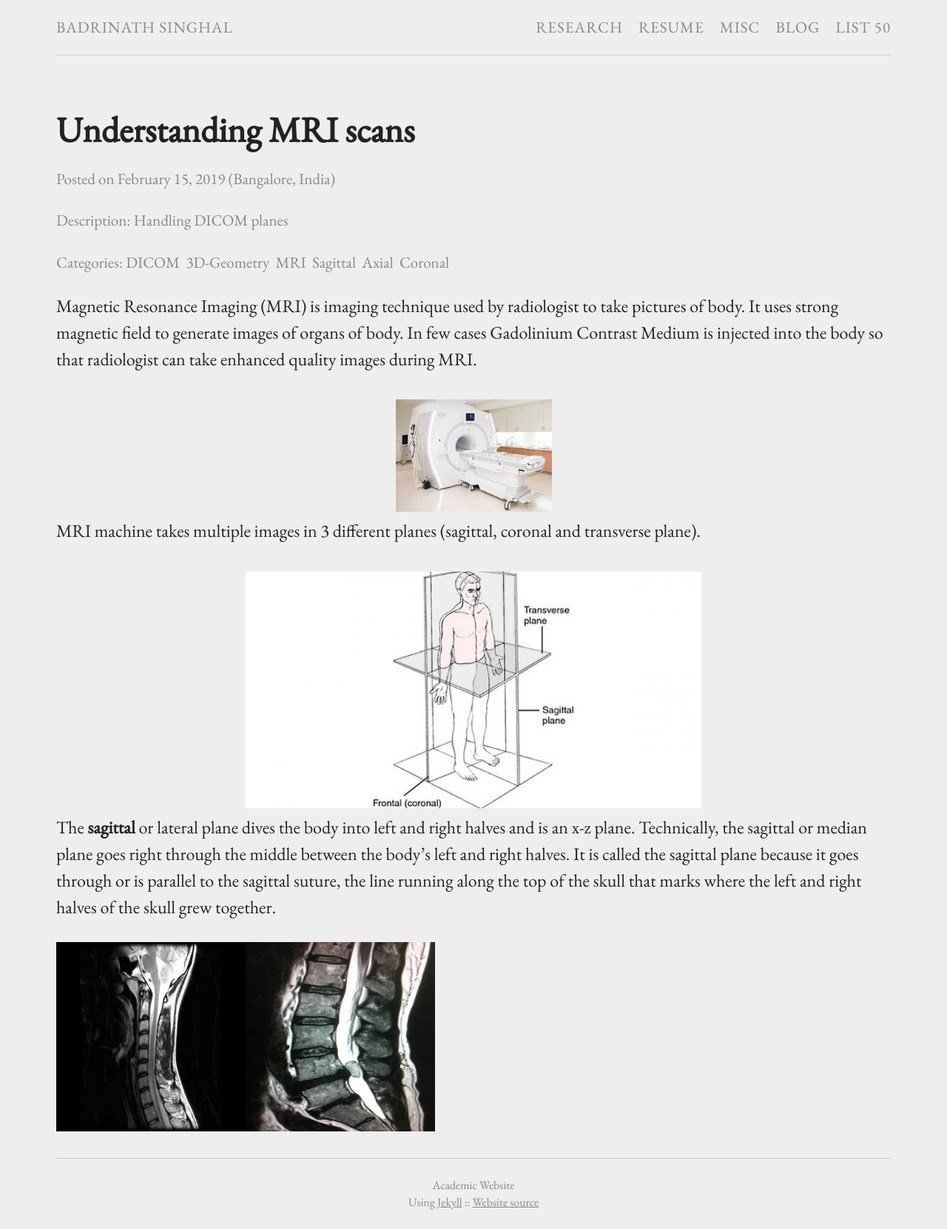
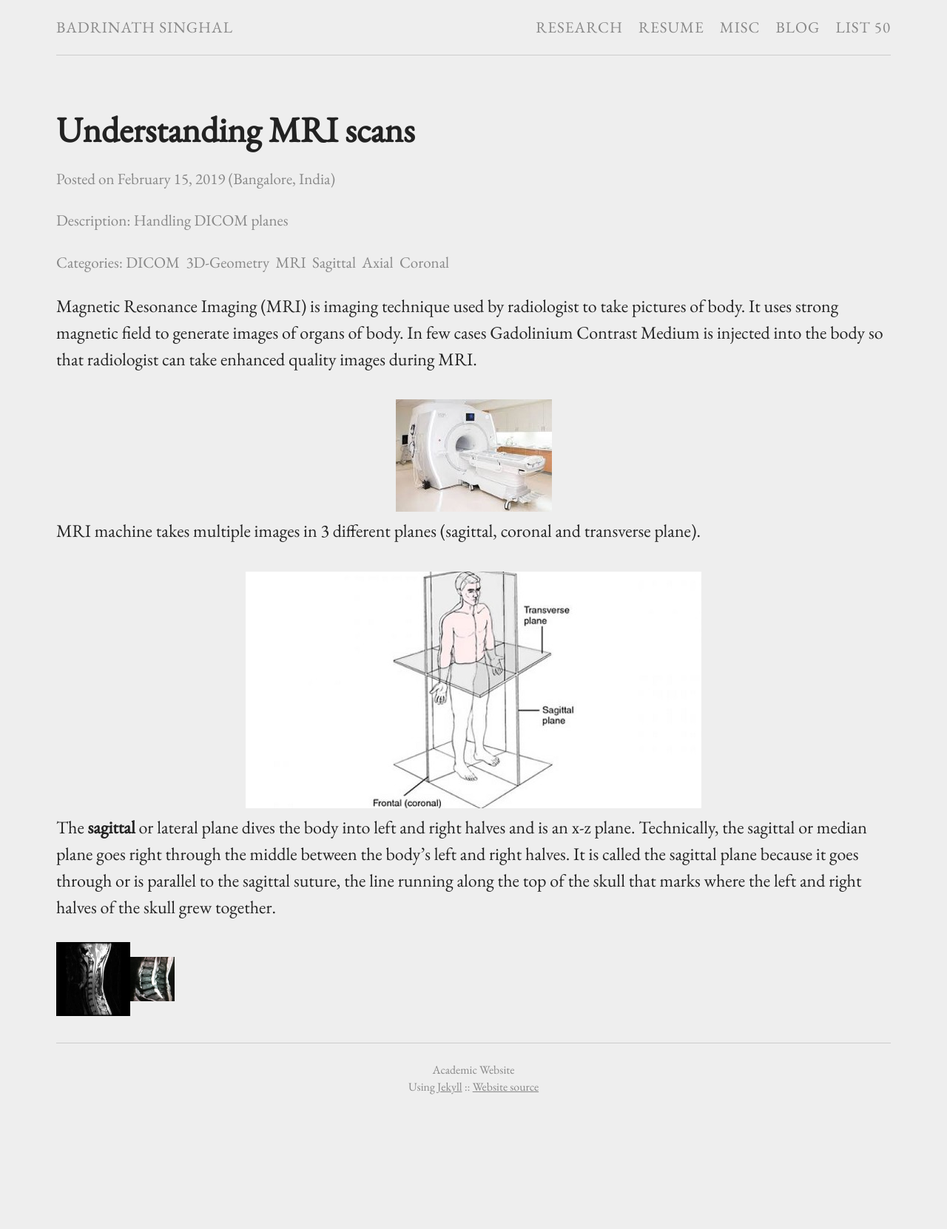
Before and after one commit to BadrinathS/BadrinathS.github.io, a Jekyll site: the page built from _posts/2019-02-15-Understanding-MRI-scans.md, in a window 1280 px wide. Shown: the whole page at 74% size. Built offline with Jekyll 4.4.1, drawn with Linux system fonts in a browser that asks for light colours; comment, search, counter and statistics services are not loaded; after the commit the page ends 1506 px from its top, so only the background shows below that.

Commit message:
Update 2019-02-15-Understanding-MRI-scans.md

```diff
--- a/_posts/2019-02-15-Understanding-MRI-scans.md
+++ b/_posts/2019-02-15-Understanding-MRI-scans.md
@@ -15,6 +15,6 @@ MRI machine takes multiple images in 3 different planes (sagittal, coronal and t
 The <b>sagittal</b> or lateral plane dives the body into left and right halves and is an x-z plane. Technically, the sagittal or median plane goes right through the middle between the body’s left and right halves. It is called the sagittal plane because it goes through or is parallel to the sagittal suture, the line running along the top of the skull that marks where the left and right halves of the skull grew together.
 
 <div>
-  <img src="/images/cervical_view.jpeg" width="256" height="256"/><img src="/images/lumbar_view.jpeg" width="256" height="256"/>
+  <img src="/images/cervical_view.jpeg" width="100" height="100"/><img src="/images/lumbar_view.jpeg" width="60" height="60"/>
 </div>
 {% include test_disqus.html %}
```
